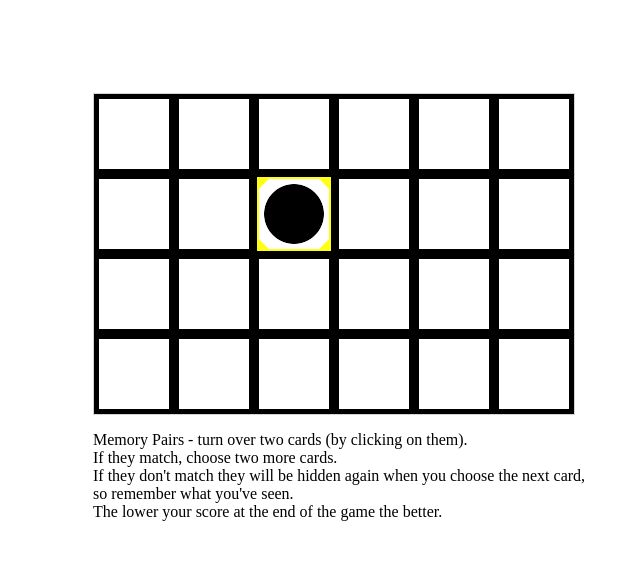
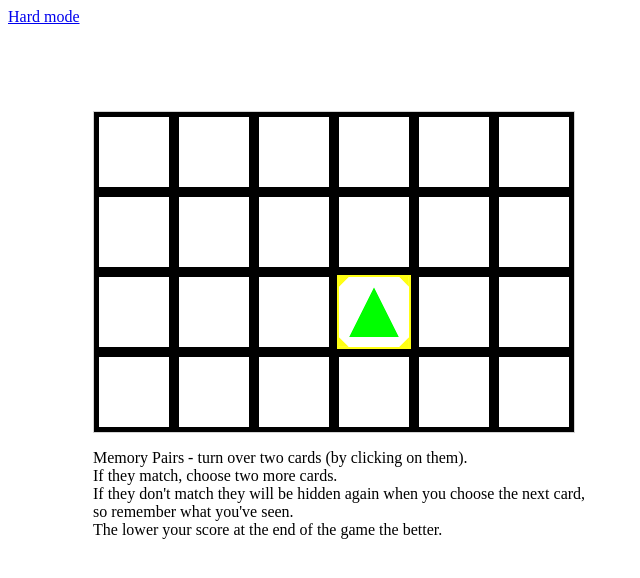
Before and after one commit to TomGB/memory-pairs, a plain HTML site: page easy.html in a window 1280 px wide. Both pictures are taken after a click on the element 334 px from the left and 254 px from the top of the page. Shown: the whole page, without its empty margins (0-640 px from the left). Drawn offline with Linux system fonts and the light colour scheme.

Commit message:
added links to easy and hard

```diff
--- a/easy.html
+++ b/easy.html
@@ -3,7 +3,8 @@
   <meta charset="utf-8"/>
   <link href="style.css" rel="stylesheet"></link>
 </head>
-<body onload="startGame();">
+<body>
+  <a class='menu-link' href='./'>Hard mode</a>
   <canvas id="game" width="480" height="320"></canvas>
     <div style="display:none;">
       <img id="c1" src="assets/01a.png" width="80" height="80">
--- a/easy.js
+++ b/easy.js
@@ -38,8 +38,10 @@ var ctx = canvas.getContext('2d');
 
         numbClick ++;
 
-        var x = (event.pageX) - 100;
-        var y = (event.pageY) - 100;
+        var rect = canvas.getBoundingClientRect();
+
+        var x = event.clientX - rect.left;
+        var y = event.clientY - rect.top;
 
         x = Math.floor (x / 80);
         y = Math.floor (y / 80);
@@ -162,3 +164,5 @@ function draw() {
         }
     }
 }
+
+window.onload = startGame
--- a/style.css
+++ b/style.css
@@ -13,3 +13,8 @@ p {
   color:red;
   font-size: 20px;
 }
+
+.menu-link {
+  width: 100%;
+  display: block;
+}
```
Also changed, not shown: index.html (+1 -0 lines), script.js (+4 -3 lines).
